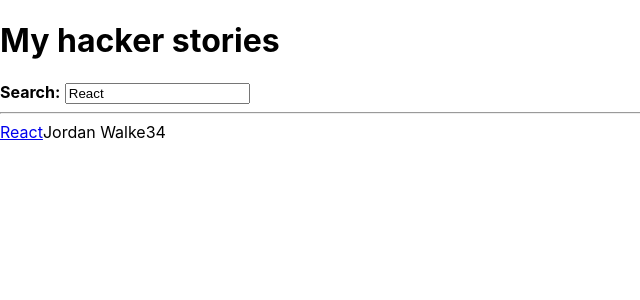
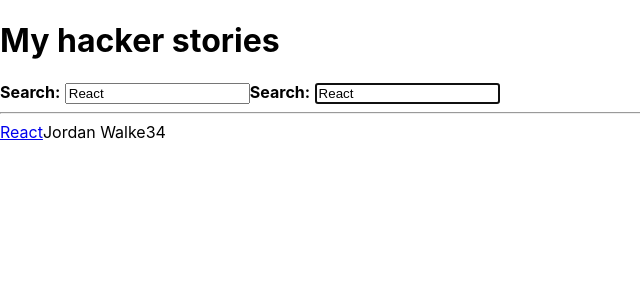
Before and after one commit to Matei-Fratila/hacker-stories, a React (Create React App) app: page / in a window 1280 px wide. Shown: the top 300 px of the page, without its empty margins (0-640 px from the left). Built offline with nearby package versions, Linux system fonts and the light colour scheme.

Commit message:
Test ref

```diff
--- a/src/App.js
+++ b/src/App.js
@@ -40,6 +40,14 @@
       <h1>My hacker stories</h1>
       <InputWithLabel
         id="search"
+        isFocused={true}
+        value={searchTerm}
+        onInputChange={handleSearch}>
+        <strong>Search:</strong>
+      </InputWithLabel>
+      <InputWithLabel
+        id="search2"
+        isFocused={true}
         value={searchTerm}
         onInputChange={handleSearch}>
         <strong>Search:</strong>
@@ -82,15 +90,27 @@
   </div>
 );
 
-const InputWithLabel = ({ id, value, type = 'text', onInputChange, children }) => (
+const InputWithLabel = ({ id, value, type = 'text', onInputChange, isFocused, children }) => {
+  const inputRef = React.useRef();
+
+  React.useEffect(() => {
+    if (isFocused && inputRef.current) {
+      inputRef.current.focus();
+    }
+  }, [isFocused]);
+
+  return (
     <>
       <label htmlFor={id}>{children} </label>
-    <input id={id}
+      <input
+        ref={inputRef}
+        id={id}
         type={type}
         value={value}
         onChange={onInputChange}
       />
     </>
   );
+}
 
 export default App;
```
Lines whose indentation alone changed are shown as unchanged.
